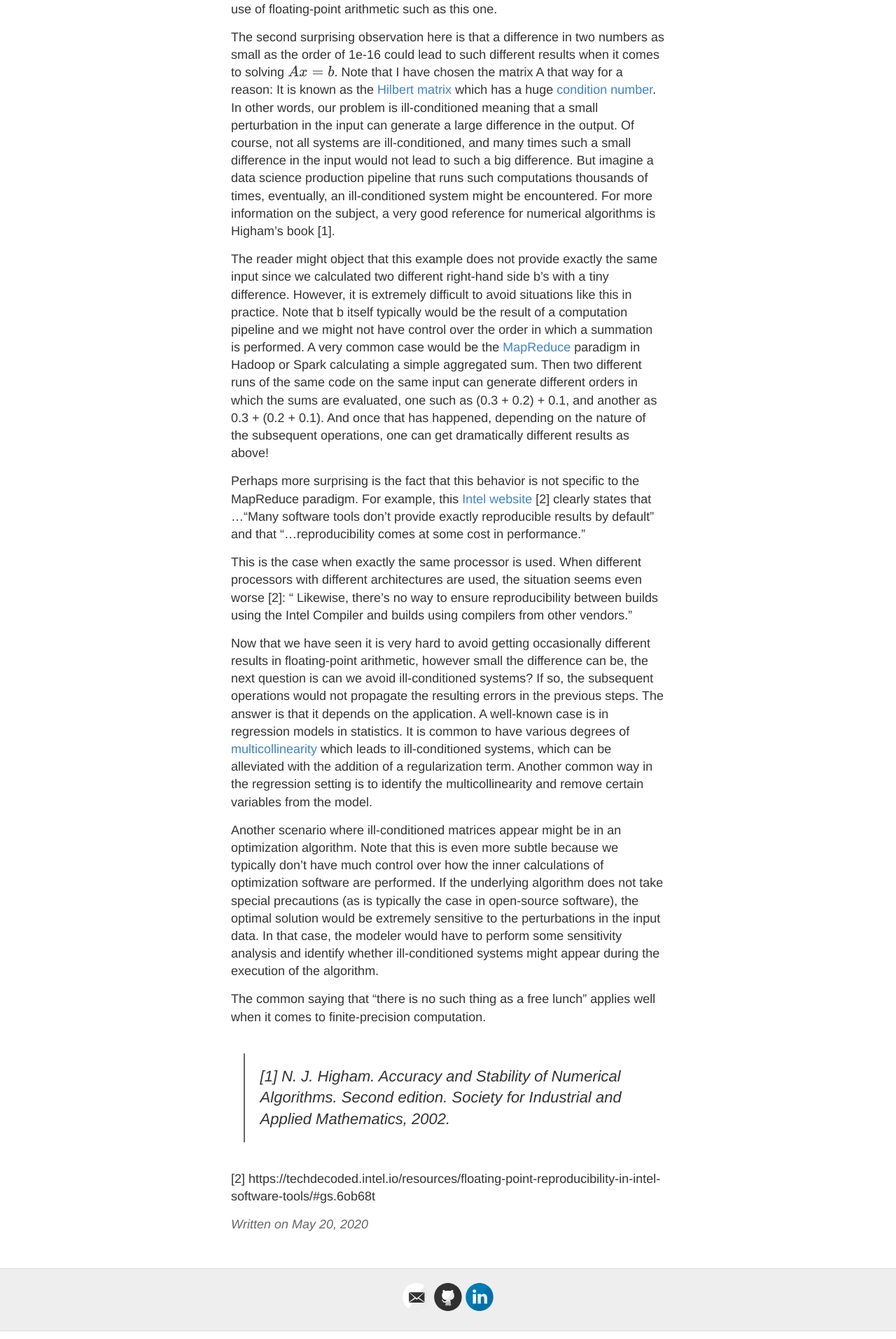
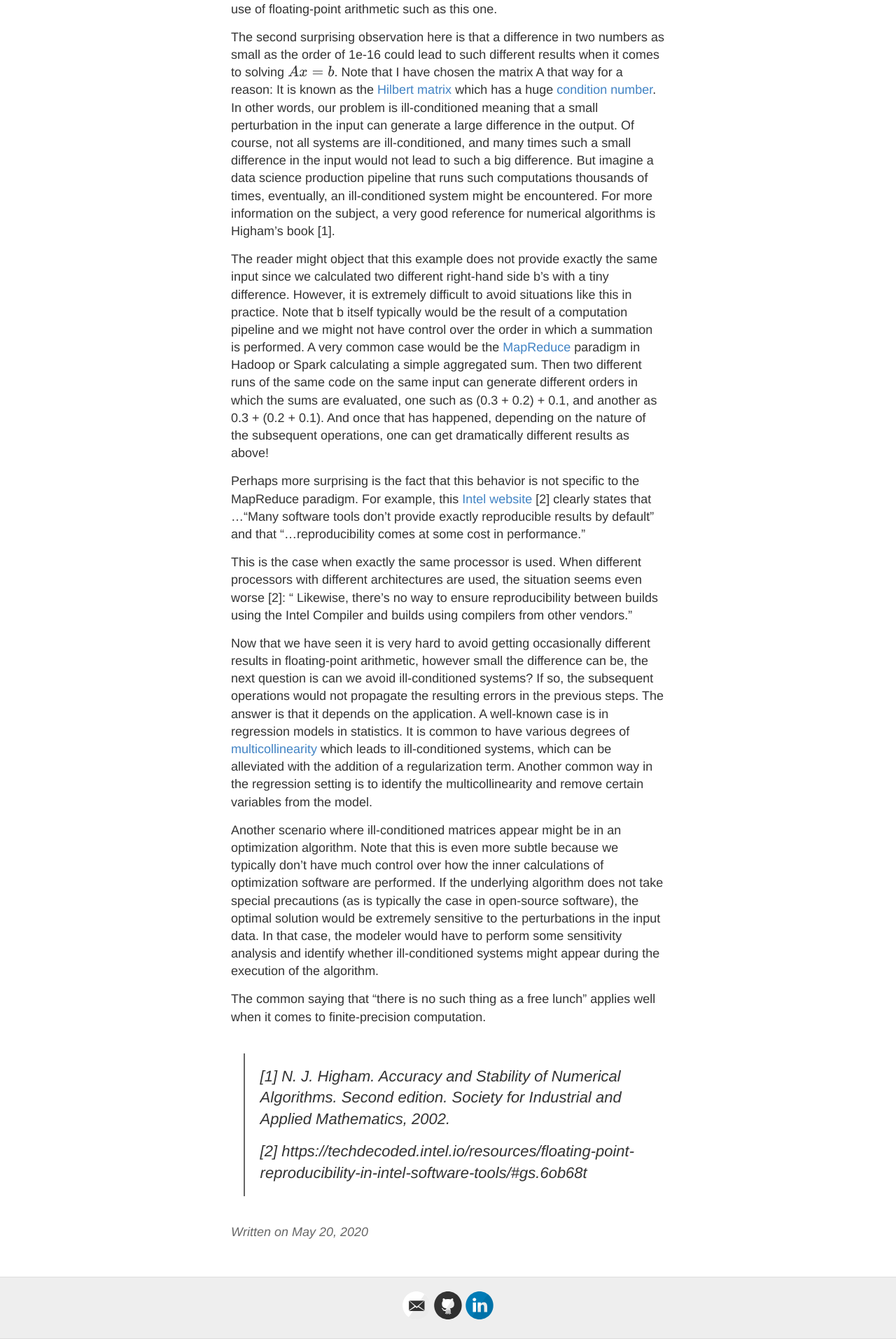
Before and after one commit to muratmut/muratmut.github.io, a Jekyll site: the page built from _posts/2020-05-20-reproducability.md, in a window 1280 px wide. Shown: the part 2293-4206 px from the top of the page at 70% size. Built offline with Jekyll 4.4.1, drawn with Linux system fonts in a browser that asks for light colours; formulas are drawn with MathJax 3.

```diff
--- a/_posts/2020-05-20-reproducability.md
+++ b/_posts/2020-05-20-reproducability.md
@@ -75,5 +75,5 @@ Another scenario where ill-conditioned matrices appear might be in an optimizati
 The common saying that “there is no such thing as a free lunch” applies well when it comes to finite-precision computation.
 
 > [1] N. J. Higham. Accuracy and Stability of Numerical Algorithms. Second edition. Society for Industrial and Applied Mathematics, 2002.
-
-[2] https://techdecoded.intel.io/resources/floating-point-reproducibility-in-intel-software-tools/#gs.6ob68t
+>
+> [2] https://techdecoded.intel.io/resources/floating-point-reproducibility-in-intel-software-tools/#gs.6ob68t
```
